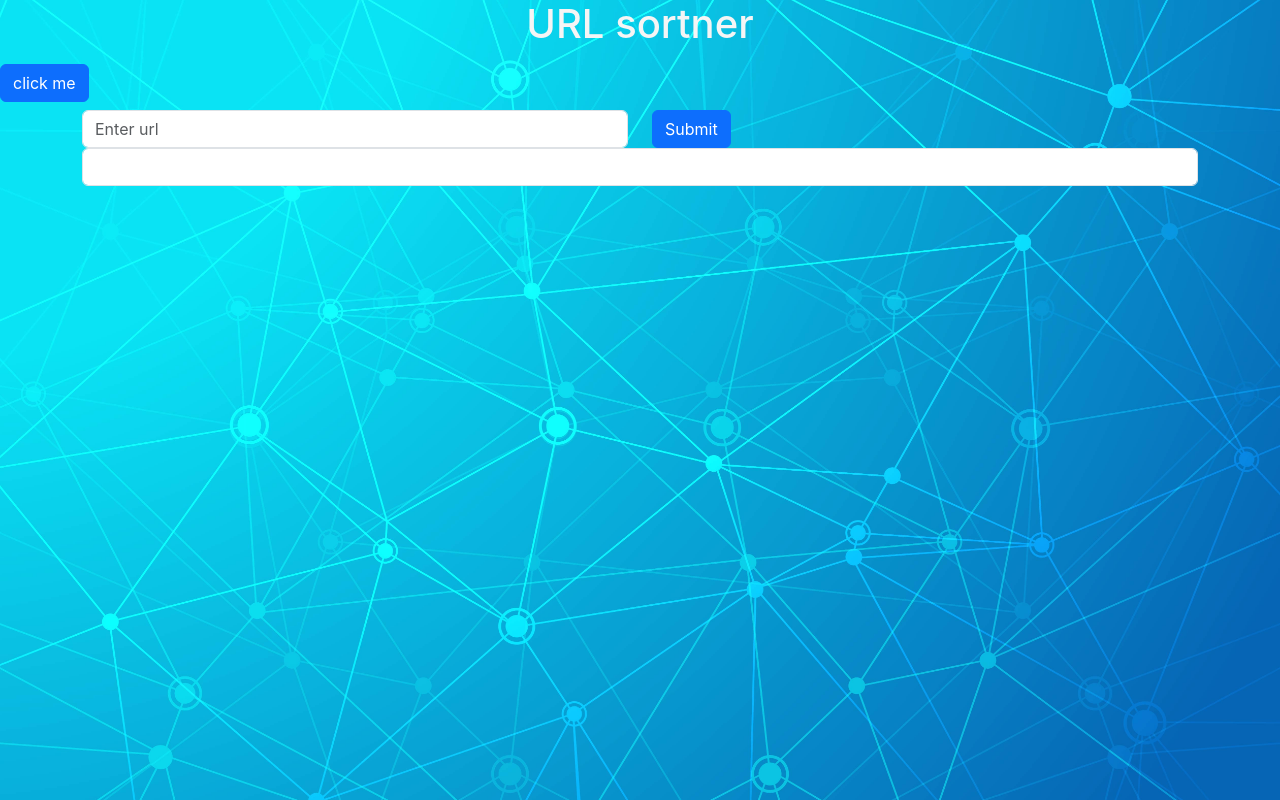
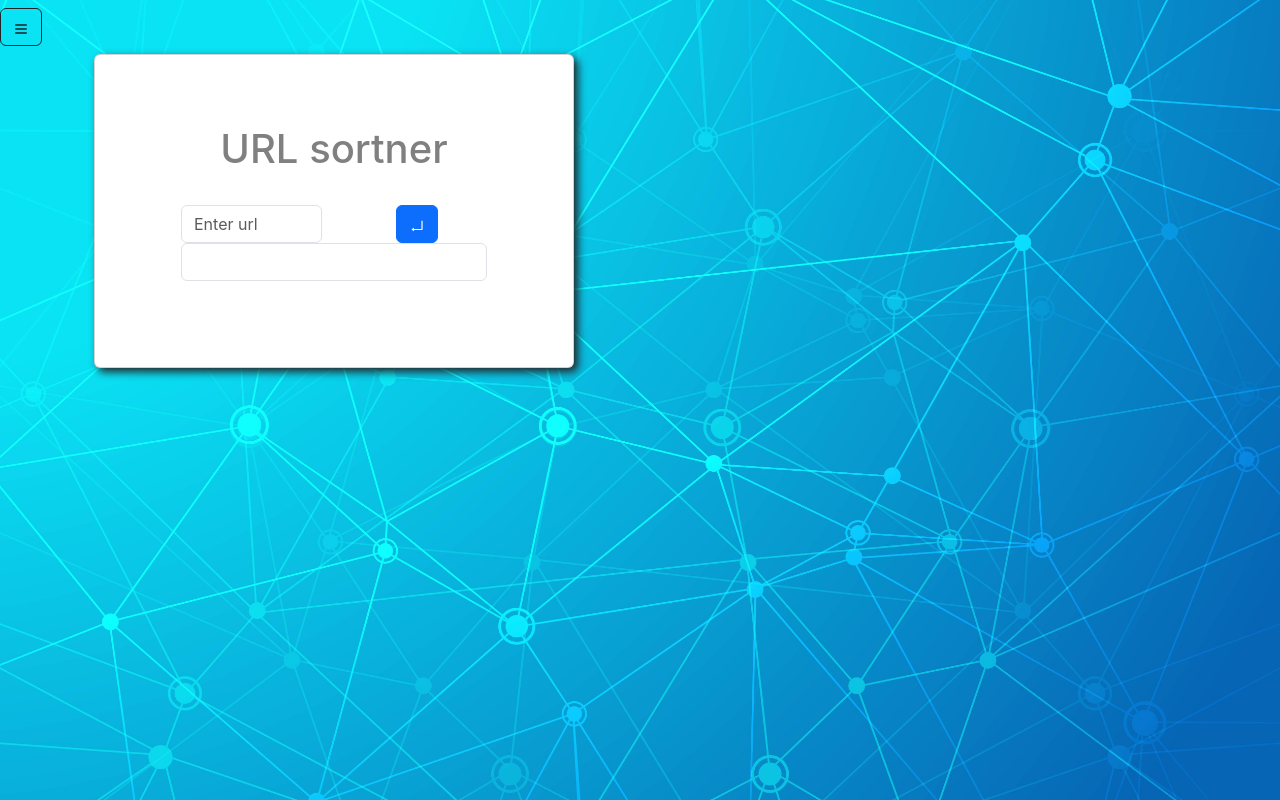
Before and after one commit to tojo1337/url-sortner, a React (Create React App) app in the folder sortner-front/: page / in a window 1280 px wide. Built offline with nearby package versions, Linux system fonts and the light colour scheme.

Commit message:
6th commit

```diff
--- a/sortner-front/package.json
+++ b/sortner-front/package.json
@@ -8,6 +8,7 @@
     "@testing-library/user-event": "^13.5.0",
     "react": "^18.2.0",
     "react-dom": "^18.2.0",
+    "react-icons": "^4.10.1",
     "react-scripts": "5.0.1",
     "web-vitals": "^2.1.4"
   },
--- a/sortner-front/src/comp/Form.js
+++ b/sortner-front/src/comp/Form.js
@@ -1,5 +1,8 @@
 import {useState} from "react";
-import {SortUrl} from "./SortUrl.js";
+import {SortUrl} from "./SortUrl";
+import {Header} from "./Header";
+import {InputForm} from "./InputForm";
+import "../style/Card.css";
 export function Form(){
 	const [url,setUrl] = useState("");
 	function handler(e){
@@ -8,23 +11,20 @@ export function Form(){
 		const formData = new FormData(form);
 		const formJson = Object.fromEntries(formData.entries());
 		const urlData = formJson.urlInput;
-		fetch("http://localhost:9000/sort",{method:"POST",headers:{"Content-Type":"application/json;charset=utf8"},body:JSON.stringify({data:urlData
-})}).then(res=>res.json()).then(json=>setUrl("http://localhost:3000/"+json.data));
+		fetch("http://localhost:9000/sort",
+			{method:"POST",headers:
+			{"Content-Type":"application/json;charset=utf8"},body:JSON.stringify({data:urlData})}
+		).then(res=>res.json())
+		.then(json=>setUrl("http://localhost:3000/"+json.data));
 	}
 	return(
 		<div className="container">
-			<form method="post" onSubmit={handler}>
-				<div className="row">
-					<div className="col">
-						<input type="text" name="urlInput" className="form-control" id="urlInput" aria-describedby="urlInput" placeholder="Enter url" />
-					</div>
-					<div className="col">
-						<button type="submit" className="btn btn-primary">Submit</button>
-					</div>
+			<div className="card my-card">
+				<div className="card-title">
+					<Header />
 				</div>
-			</form>
-			<div className="row">
-				<div className="col">
+				<div className="card-body">
+					<InputForm fn={handler} />
 					<SortUrl url={url} />
 				</div>
 			</div>
--- a/sortner-front/src/comp/Header.js
+++ b/sortner-front/src/comp/Header.js
@@ -2,7 +2,7 @@ import "../style/Header.css";
 export function Header(){
 	return(
 		<header>
-			<h1 className="head">URL sortner</h1>
+			<h1>URL sortner</h1>
 		</header>
 	)
 }
--- /dev/null
+++ b/sortner-front/src/comp/InputForm.js
@@ -0,0 +1,17 @@
+import {AiOutlineEnter} from "react-icons/ai"
+export function InputForm(props){
+	return(
+		<form method="post" onSubmit={props.fn}>
+			<div className="row">
+				<div className="col">
+					<input type="text" name="urlInput" className="form-control" id="urlInput" aria-describedby="urlInput" placeholder="Enter url" />
+				</div>
+				<div className="col">
+					<button type="submit" className="btn btn-primary">
+						<AiOutlineEnter />
+					</button>
+				</div>
+			</div>
+		</form>
+	);
+}
--- a/sortner-front/src/comp/Nav.js
+++ b/sortner-front/src/comp/Nav.js
@@ -1,7 +1,10 @@
+import {LuMenu} from "react-icons/lu";
 export function Nav(){
 	return(
 		<nav className="navbar navbar-light">
-			<a className="btn btn-primary" href="#">click me</a>
+			<button className="btn btn-outline-dark">
+				<LuMenu />
+			</button>
 		</nav>
 	)
 }
--- a/sortner-front/src/comp/SortUrl.js
+++ b/sortner-front/src/comp/SortUrl.js
@@ -1,7 +1,11 @@
 export function SortUrl(props){
 	return(
-		<div className="form-group">
-			<input className="form-control" type="text" placeholder={props.url} readOnly />
+		<div className="row">
+			<div className="col">
+				<div className="form-group">
+					<input className="form-control" type="text" placeholder={props.url} readOnly />
+				</div>
+			</div>
 		</div>
 	);
 }
--- a/sortner-front/src/comp/Template.js
+++ b/sortner-front/src/comp/Template.js
@@ -1,12 +1,12 @@
 import {Form} from "./Form";
-import {Header} from "./Header";
 import {Nav} from "./Nav";
 export function Template(){
 	return(
-		<div>
-			<Header />
+		<div className="container-flex">
 			<Nav />
-			<Form />
+			<div className="container my-container">
+				<Form />
+			</div>
 		</div>
 	);
 }
--- /dev/null
+++ b/sortner-front/src/style/Card.css
@@ -0,0 +1,6 @@
+.my-card{
+	width: 30rem;
+	padding: 70px 70px 70px 70px;
+	box-shadow: 4px 4px 8px 0px;
+	text-align: center;
+}
--- a/sortner-front/src/style/Header.css
+++ b/sortner-front/src/style/Header.css
@@ -1,5 +1,5 @@
 header{
-	color: whitesmoke;
+	color: gray;
 }
 h1{
 	text-align: center;
--- /dev/null
+++ b/sortner-front/src/style/Template.css
@@ -0,0 +1,3 @@
+.container{
+	justify-content: center;
+}
```
Also changed, not shown: 1 other file (tests, documents, lock files or other folders).
